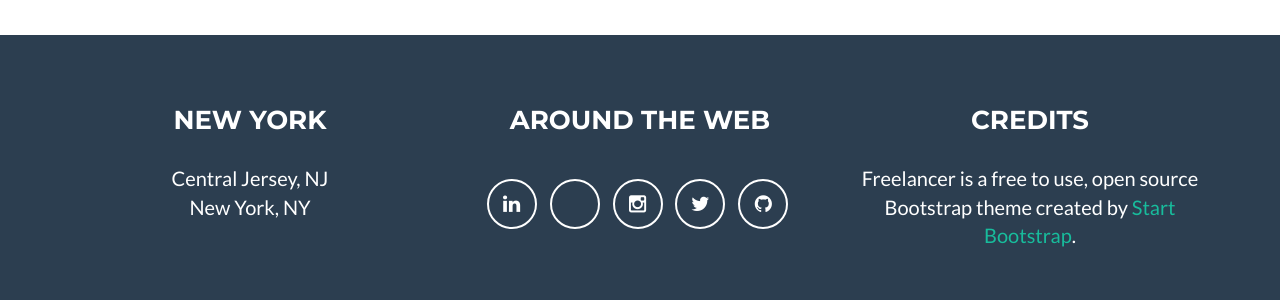
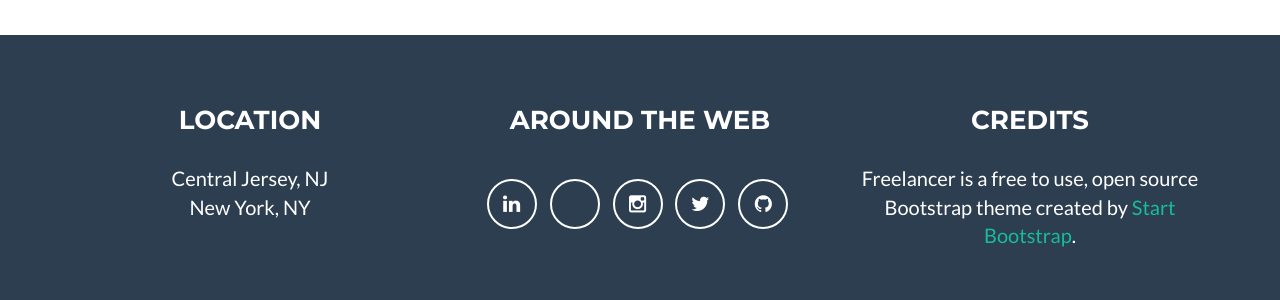
Before and after one commit to chris-shum/backup.chris-shum.github.io, a Jekyll site: the page built from index.html, in a window 1280 px wide and 900 px high, scrolled down 2689 px. Shown: the part 518-818 px from the top of the window. Built offline with Jekyll 4.4.1, drawn with Linux system fonts in a browser that asks for light colours.

Commit message:
Update _config.yml

```diff
--- a/_config.yml
+++ b/_config.yml
@@ -32,7 +32,7 @@ color:
 # Footer settings
 footer:
   copyright: Chris Shum
-  location: New York
+  location: Location
   social: Around the Web
   credits: Credits
 
```
